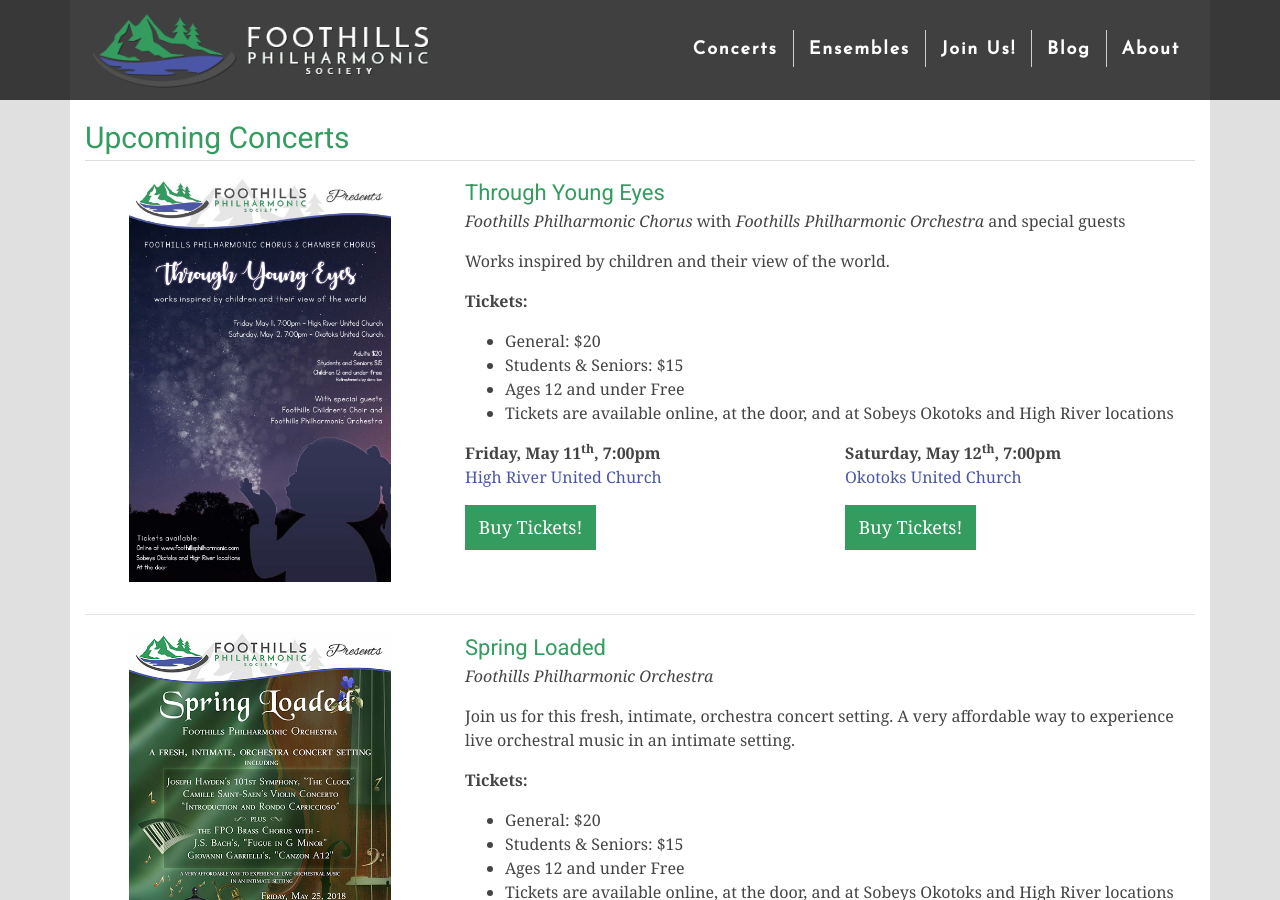
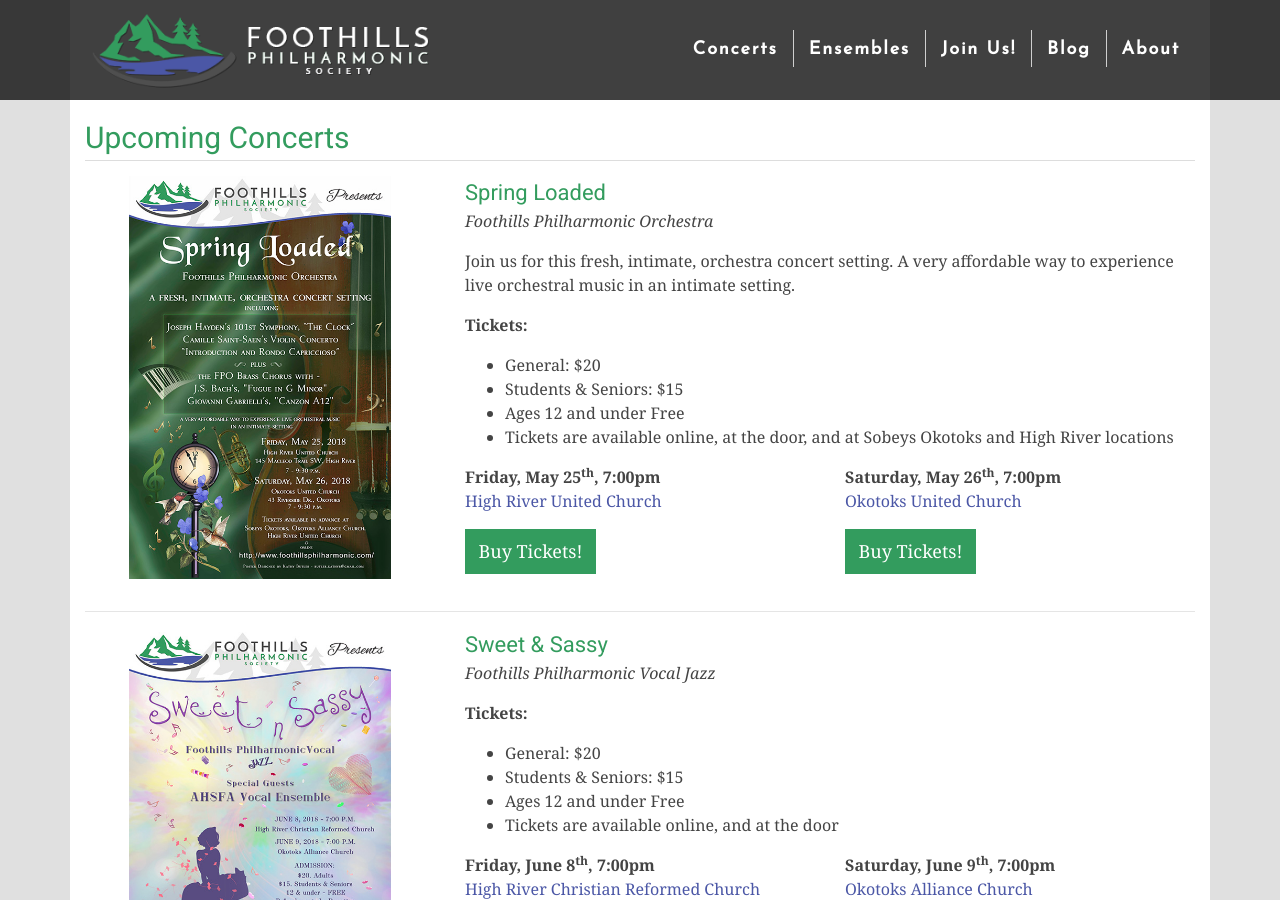
Before and after one commit to percyhanna/fps, a Jekyll site: the page built from concerts.html, in a window 1280 px wide and 900 px high. Built offline with Jekyll 4.4.1, drawn with Linux system fonts in a browser that asks for light colours; nearby versions of some CDN libraries; Markdown is read by kramdown in place of the engine named in the settings.

Commit message:
Remove FPC concerts

```diff
--- a/concerts.html
+++ b/concerts.html
@@ -4,57 +4,6 @@
 ---
 
         <h1>Upcoming Concerts</h1>
-
-        <div class="row">
-          <div class="col-lg-4 col-md-6 col-12">
-            <p class="content-image"><img src="/images/concerts/2018-spring/fpc-through-young-eyes.jpg" style="max-width: 75%;"></p>
-          </div>
-
-          <div class="col-lg-8 col-md-6 col-12">
-            <h3 class="tight">Through Young Eyes</h3>
-            <p>
-              <em>Foothills Philharmonic Chorus</em> with <em>Foothills Philharmonic Orchestra</em> and special guests
-            </p>
-
-            <p>Works inspired by children and their view of the world.</p>
-
-            <p>
-              <strong>Tickets:</strong>
-              <ul>
-                <li>General: $20</li>
-                <li>Students &amp; Seniors: $15</li>
-                <li>Ages 12 and under Free</li>
-                <li>Tickets are available online, at the door, and at Sobeys Okotoks and High River locations</li>
-              </ul>
-            </p>
-
-            <div class="row">
-              <div class="col-12 col-lg-6">
-                <p>
-                  <strong>Friday, May 11<sup>th</sup>, 7:00pm</strong><br>
-                  <a href="https://www.google.ca/maps/place/High+River+United+Church/@50.5812579,-113.8754792,17z/data=!3m1!4b1!4m5!3m4!1s0x53719514556bc617:0x6c2ee3cdac15208!8m2!3d50.5812579!4d-113.8732905" target="_blank">High River United Church</a>
-                </p>
-
-                <p>
-                  <a class="link-button" href="https://www.brownpapertickets.com/event/3392137" target="_blank">Buy Tickets!</a>
-                </p>
-              </div>
-
-              <div class="col-12 col-lg-6">
-                <p>
-                  <strong>Saturday, May 12<sup>th</sup>, 7:00pm</strong><br>
-                  <a href="https://www.google.ca/maps/place/Okotoks+United+Church/@50.724914,-113.979771,15z/data=!4m2!3m1!1s0x0:0x9f916ee0400c6c6f" target="_blank">Okotoks United Church</a>
-                </p>
-
-                <p>
-                  <a class="link-button" href="https://www.brownpapertickets.com/event/3392179" target="_blank">Buy Tickets!</a>
-                </p>
-              </div>
-            </div>
-          </div>
-        </div>
-
-        <hr>
 
         <div class="row">
           <div class="col-lg-4 col-md-6 col-12">
```
